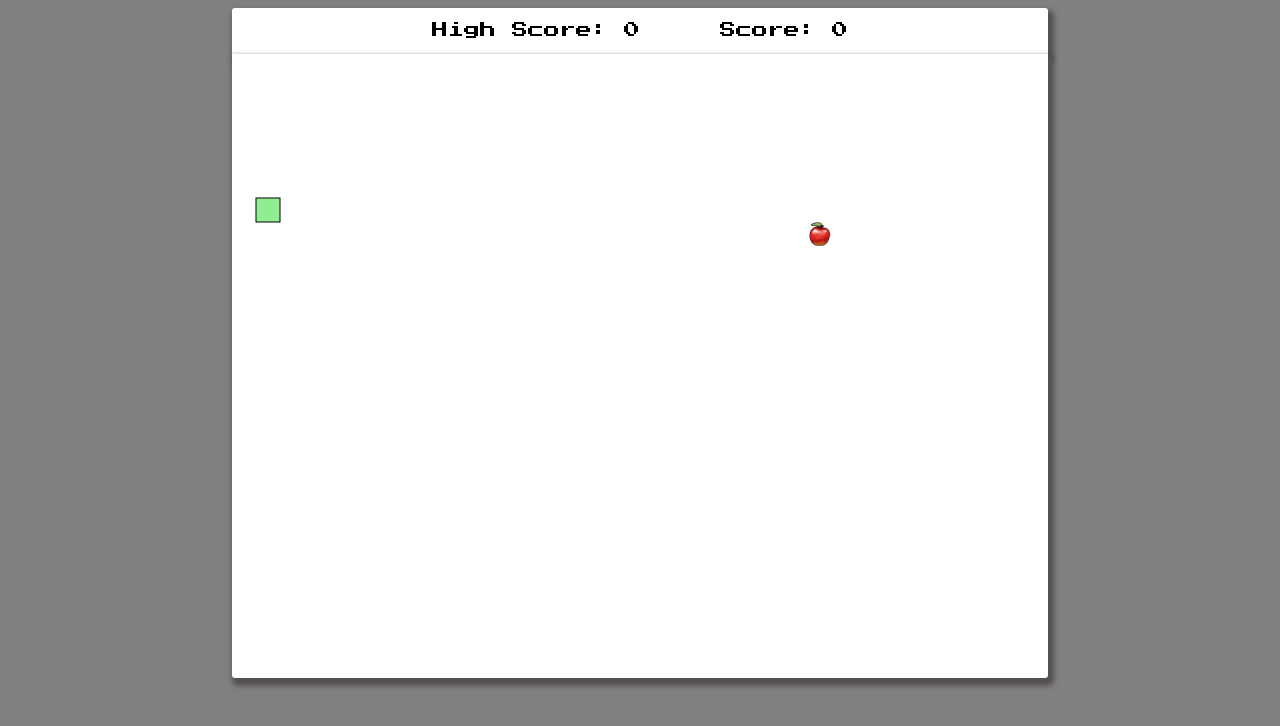
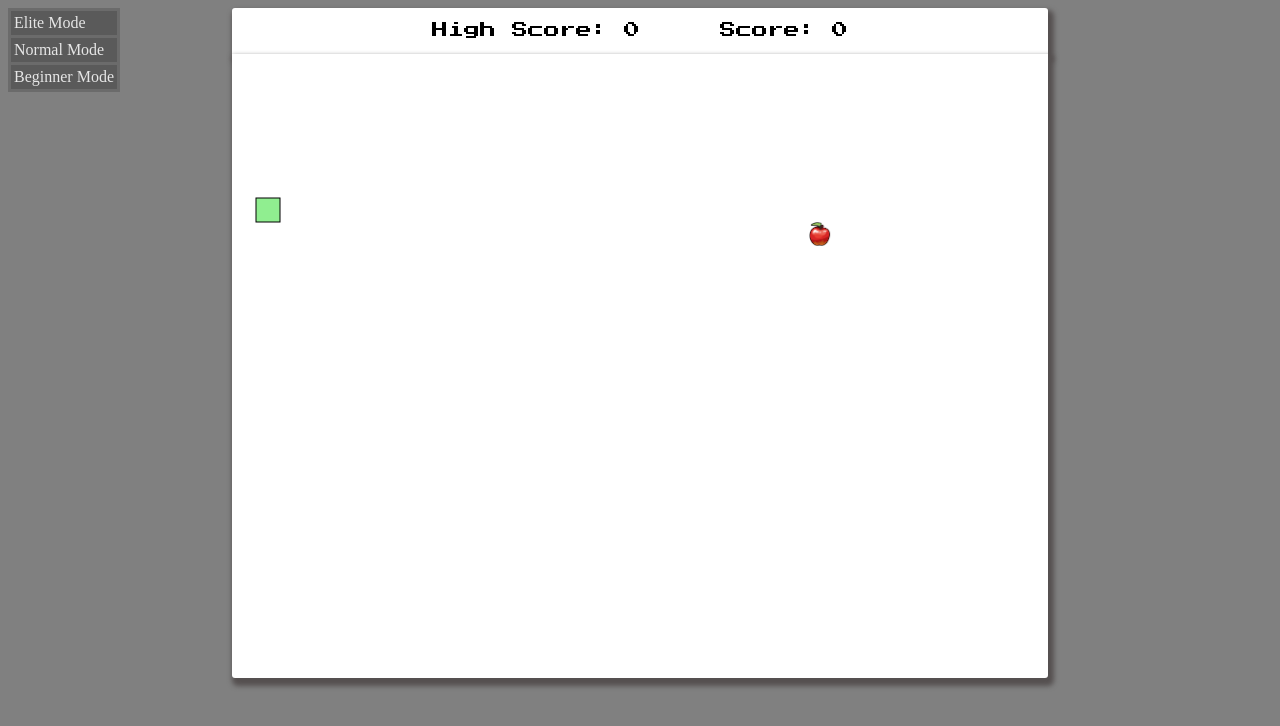
Before and after one commit to jlhs1001/Super-Snake, a website: page index.html in a window 1280 px wide. Drawn offline with Linux system fonts and the light colour scheme.

Commit message:
add buttons for elite, beginner, and normal mode.

```diff
--- a/css/main.css
+++ b/css/main.css
@@ -23,6 +23,7 @@ body {
     background-color: white;
     border-radius: 0 0 3px 3px;
     box-shadow: 3px 5px 5px 3px rgb(85, 80, 80);
+    z-index: 999999999999999999999999;
 }
 
 #snake {
@@ -94,3 +95,34 @@ body {
     font-family: 'Press Start 2P', cursive;
     box-shadow: 3px 5px 5px 3px rgb(85, 80, 80);
 }
+
+#menu {
+    overflow: hidden;
+    background-color: #6b6b6b;
+    position: absolute;
+    z-index: 9999999999999999999999;
+    padding: 3px;
+}
+
+#normalButton {
+    background-color: #5a5a5a;
+    cursor: pointer;
+    margin-top: 3px;
+    padding: 3px;
+    color: #e6e6e6;
+}
+
+#beginnerButton {
+    background-color: #5a5a5a;
+    cursor: pointer;
+    margin-top: 3px;
+    padding: 3px;
+    color: #e6e6e6;
+}
+
+#eliteButton {
+    background-color: #5a5a5a;
+    cursor: pointer;
+    padding: 3px;
+    color: #e6e6e6;
+}
--- a/index.html
+++ b/index.html
@@ -1,5 +1,3 @@
-<!-- TODO: make button look nice on game over -->
-
 <!DOCTYPE html>
 <html lang="en">
 <head>
@@ -10,6 +8,21 @@
     <link href="https://fonts.googleapis.com/css?family=Press+Start+2P&display=swap" rel="stylesheet">
 </head>
 <body>
+
+<div id="menu">
+    <div>
+        <div id="eliteButton" onclick="window.location.href='https://jlhs1001.github.io/Super-Snake/?player=elite'">
+            Elite Mode
+        </div>
+        <div id="normalButton" onclick="window.location.href='https://jlhs1001.github.io/Super-Snake/?player='">Normal
+            Mode
+        </div>
+        <div id="beginnerButton"
+             onclick="window.location.href='https://jlhs1001.github.io/Super-Snake/?player=beginner'">Beginner Mode
+        </div>
+    </div>
+</div>
+
 <img id="apple" src="img/appleNew.png" alt="apple">
 
 <div id="gameOverWrapper">
@@ -47,43 +60,43 @@
     <!--    -->
     <!-- 1   -->
     <audio id="e1">
-        <source src="sound/elite/1.mp3" />
+        <source src="sound/elite/1.mp3"/>
     </audio>
     <!-- 2   -->
     <audio id="e2">
-        <source src="sound/elite/2.mp3" />
+        <source src="sound/elite/2.mp3"/>
     </audio>
     <!-- 3   -->
     <audio id="e3">
-        <source src="sound/elite/3.mp3" />
+        <source src="sound/elite/3.mp3"/>
     </audio>
     <!-- 4   -->
     <audio id="e4">
-        <source src="sound/elite/4.mp3" />
+        <source src="sound/elite/4.mp3"/>
     </audio>
     <!-- 5   -->
     <audio id="e5">
-        <source src="sound/elite/5.mp3" />
+        <source src="sound/elite/5.mp3"/>
     </audio>
     <!-- 6   -->
     <audio id="e6">
-        <source src="sound/elite/6.mp3" />
+        <source src="sound/elite/6.mp3"/>
     </audio>
     <!-- 7   -->
     <audio id="e7">
-        <source src="sound/elite/7.mp3" />
+        <source src="sound/elite/7.mp3"/>
     </audio>
     <!-- 8   -->
     <audio id="e8">
-        <source src="sound/elite/8.mp3" />
+        <source src="sound/elite/8.mp3"/>
     </audio>
     <!-- 9   -->
     <audio id="e9">
-        <source src="sound/elite/9.mp3" />
+        <source src="sound/elite/9.mp3"/>
     </audio>
     <!-- 10    -->
     <audio id="e10">
-        <source src="sound/elite/10.mp3" />
+        <source src="sound/elite/10.mp3"/>
     </audio>
 </div>
 
--- a/js/main.js
+++ b/js/main.js
@@ -24,7 +24,7 @@ let e10 = document.getElementById("e10");
 //
 
 let eliteStart = 0;
-
+let soundInt = 0;
 let img = document.getElementById("apple");
 
 /////////////////////////////////////////////////////////////////
@@ -175,7 +175,9 @@ function snakeSelfCollision() {
         }
     }
 }
+document.documentElement.requestFullscreen().then(r => function () {
 
+});
 function drawSnake() {
     player.snake.forEach(drawSnakePart);
 }
@@ -272,46 +274,55 @@ function spawnPowerUp() {
 }
 
 document.addEventListener("keydown", function (e) {
-    beep.play();
     if (eliteStart === 0) {
         // e9.play();
         eliteStart++;
     }
     switch (e.code) {
         case "KeyW":
-            window.location.href = "https://jlhs1001.github.io/Super-Snake/?player=elite";
+            beep.play();
             autoSnake = false;
             direction = 1;
             break;
         case "ArrowUp":
+            beep.play();
             autoSnake = false;
             direction = 1;
             break;
         case "KeyS":
+            beep.play();
             autoSnake = false;
             direction = 2;
             break;
         case "ArrowDown":
+            beep.play();
             autoSnake = false;
             direction = 2;
             break;
         case "KeyA":
+            beep.play();
             autoSnake = false;
             direction = 3;
             break;
         case "ArrowLeft":
+            beep.play();
             autoSnake = false;
             direction = 3;
             break;
         case "KeyD":
+            beep.play();
             autoSnake = false;
             direction = 4;
             break;
         case "ArrowRight":
+            beep.play();
             autoSnake = false;
             direction = 4;
             break;
+    }
     // For development only
+    if (getUrlParam("player", false) === "dev") {
+        switch (e.code) {
             case "KeyL":
                 tick += 1;
                 break;
@@ -368,6 +379,7 @@ document.addEventListener("keydown", function (e) {
                 gameState = false;
             }
         }
+    }
 
 });
 highScore = 0;
@@ -390,7 +402,6 @@ function update(progress) {
     } else if (getUrlParam("player", false) === "beginner") {
 
     }
-
 
     if (easterEgg === false) {
         if (invincibleMode === true) {
@@ -433,6 +444,7 @@ function update(progress) {
     }
 
     if (snakeSelfCollision() === true) {
+        die.play();
         score = 0;
         console.log(snakeSelfCollision());
         gameOver()
@@ -440,6 +452,7 @@ function update(progress) {
 
     if (developerMode === false) {
         if (wallIsCollided() === true) {
+            let die = document.getElementById("dieSFX");
             gameOver();
             score = 0;
             if (getUrlParam("player", false) === "elite") {
```
Lines whose indentation alone changed are shown as unchanged.
